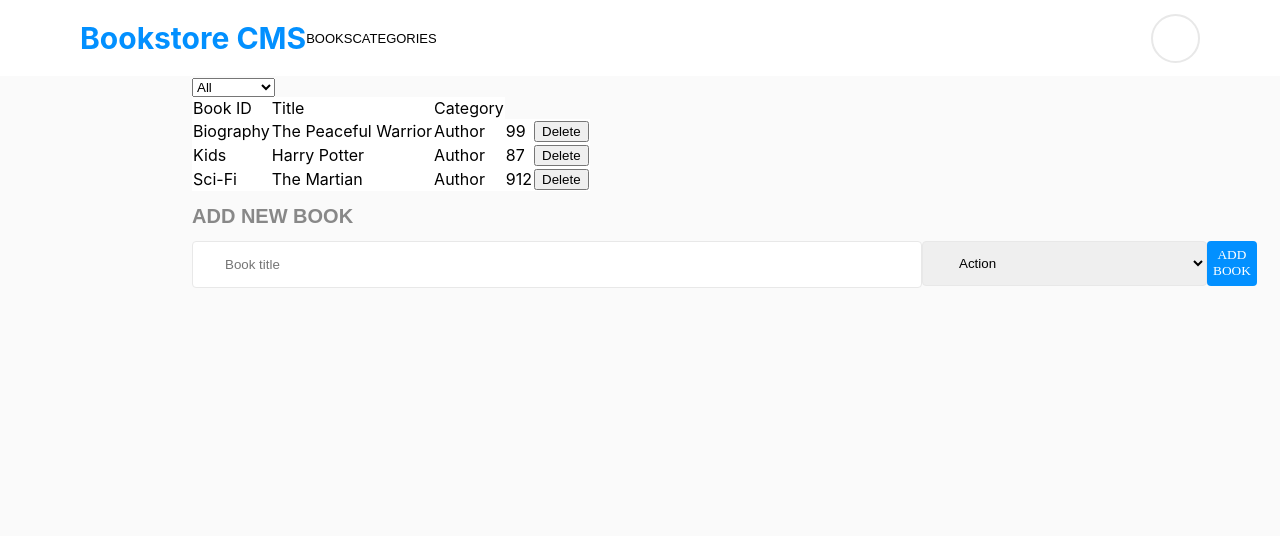
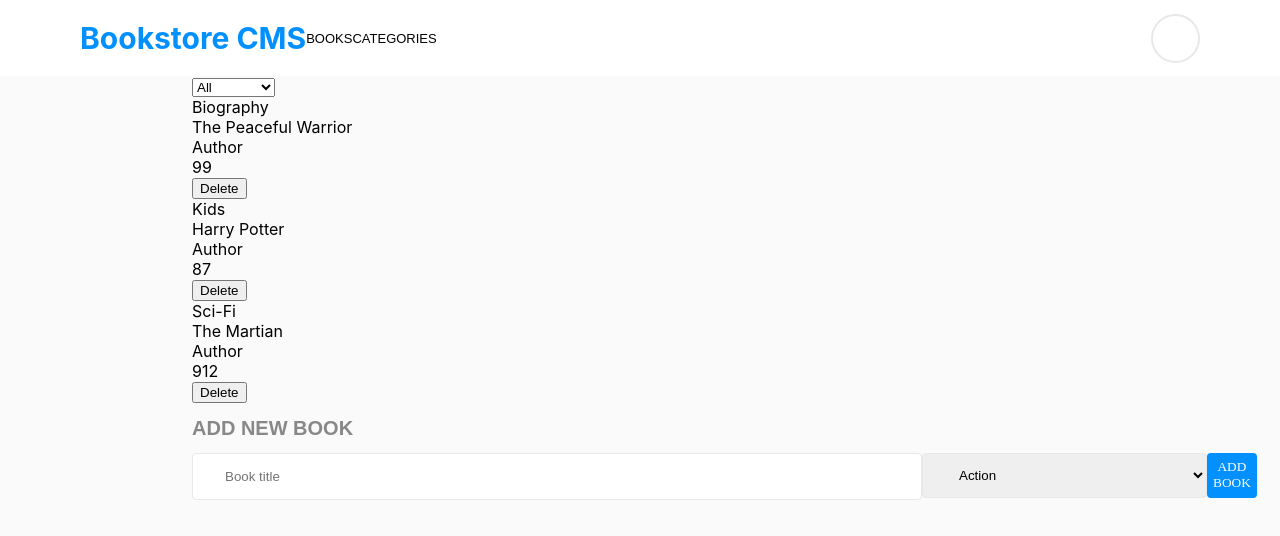
Before and after one commit to enelesmai/react-redux-bookstore, a React (Create React App) app: page / in a window 1280 px wide. Shown: the top 536 px of the page. Built offline with nearby package versions, Linux system fonts and the light colour scheme.

Commit message:
Changed table to divs

```diff
--- a/src/components/Book.js
+++ b/src/components/Book.js
@@ -2,12 +2,12 @@ import React from 'react';
 import PropTypes from 'prop-types';
 
 const Book = ({ book, remove }) => (
-  <tr className="book">
-    <td className="book-cagegory">{ book.category }</td>
-    <td className="book-title">{ book.title }</td>
-    <td className="book-author">Author</td>
-    <td className="book-id">{ book.id }</td>
-    <td>
+  <div className="book">
+    <div className="book-cagegory">{ book.category }</div>
+    <div className="book-title">{ book.title }</div>
+    <div className="book-author">Author</div>
+    <div className="book-id">{ book.id }</div>
+    <div>
       <button
         type="button"
         onClick={() => {
@@ -16,8 +16,8 @@ const Book = ({ book, remove }) => (
       >
         Delete
       </button>
-    </td>
-  </tr>
+    </div>
+  </div>
 );
 
 Book.propTypes = {
--- a/src/containers/BooksList.js
+++ b/src/containers/BooksList.js
@@ -28,21 +28,14 @@ const BooksList = ({
   return (
     <div>
       <CategoryFilter change={handleFilterChange} />
-      <table>
-        <thead>
-          <tr>
-            <td>Book ID</td>
-            <td>Title</td>
-            <td>Category</td>
-          </tr>
-        </thead>
-        <tbody>
+      <div>
+        <div>
           { books.filter(b => displayBook(b)).map(book => (
             <Book key={book.id} book={book} remove={handleRemoveBook} />
           ))}
-        </tbody>
+        </div>
 
-      </table>
+      </div>
     </div>
   );
 };
--- a/src/index.css
+++ b/src/index.css
@@ -66,14 +66,6 @@ header {
   margin: 0 auto;
 }
 
-table {
-  border-spacing: 0;
-}
-
-tr {
-  background-color: #fff;
-}
-
 .update-progress {
   background-color: #0290ff;
   border-radius: 3px;
```
